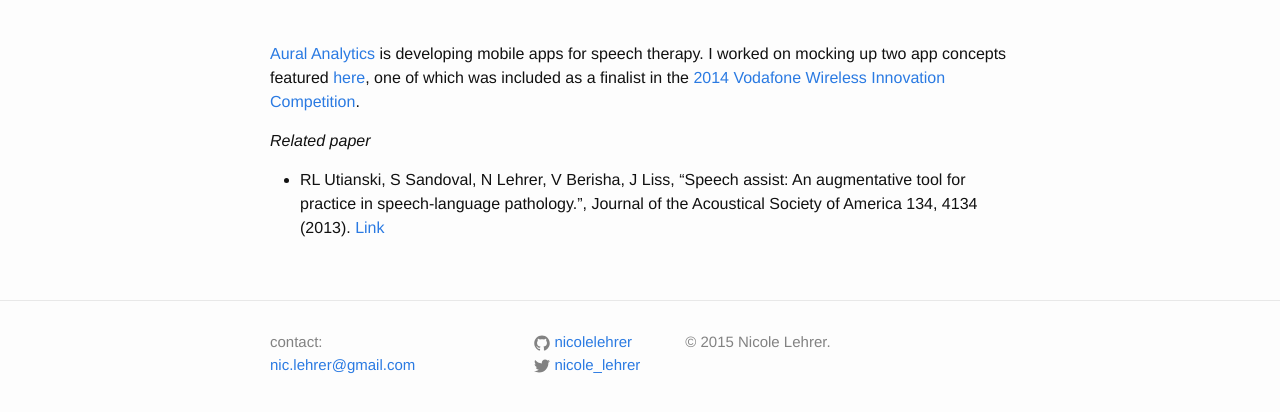
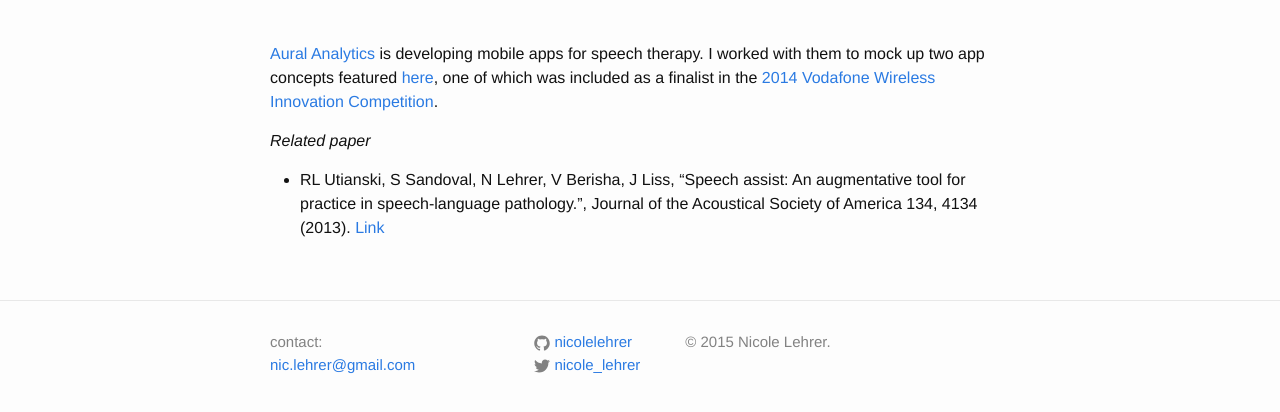
Before and after one commit to nicolelehrer/nicolelehrer.github.io, a Jekyll site: the page built from speech.md, in a window 1280 px wide, cut to the strip 377-789 px from the top of the page. Built offline with Jekyll 4.4.1, drawn with Linux system fonts in a browser that asks for light colours.

Commit message:
changed phrasing for speech

```diff
--- a/speech.md
+++ b/speech.md
@@ -10,7 +10,7 @@ permalink: /speech/
 
 <br>
 
-[Aural Analytics](http://auralanalytics.com/) is developing mobile apps for speech therapy. I worked on mocking up two app concepts featured [here](http://auralanalytics.com/#vita), one of which was included as a finalist in the [2014 Vodafone Wireless Innovation Competition](http://vodafone-us.com/wireless-innovation-project/past-competitions/2014/2014-finalists/).
+[Aural Analytics](http://auralanalytics.com/) is developing mobile apps for speech therapy. I worked with them to mock up two app concepts featured [here](http://auralanalytics.com/#vita), one of which was included as a finalist in the [2014 Vodafone Wireless Innovation Competition](http://vodafone-us.com/wireless-innovation-project/past-competitions/2014/2014-finalists/).
 
 *Related paper*
 
```
